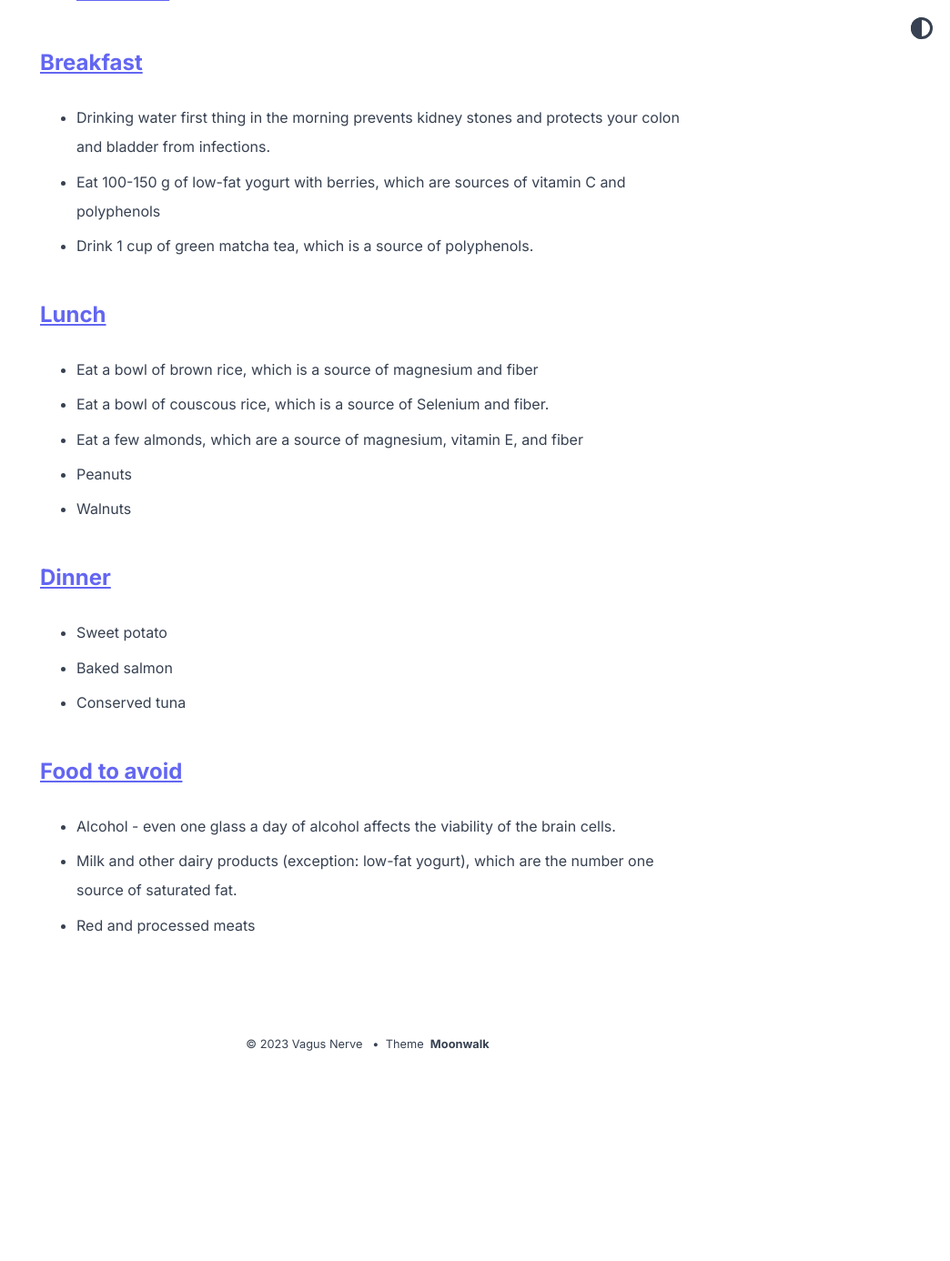
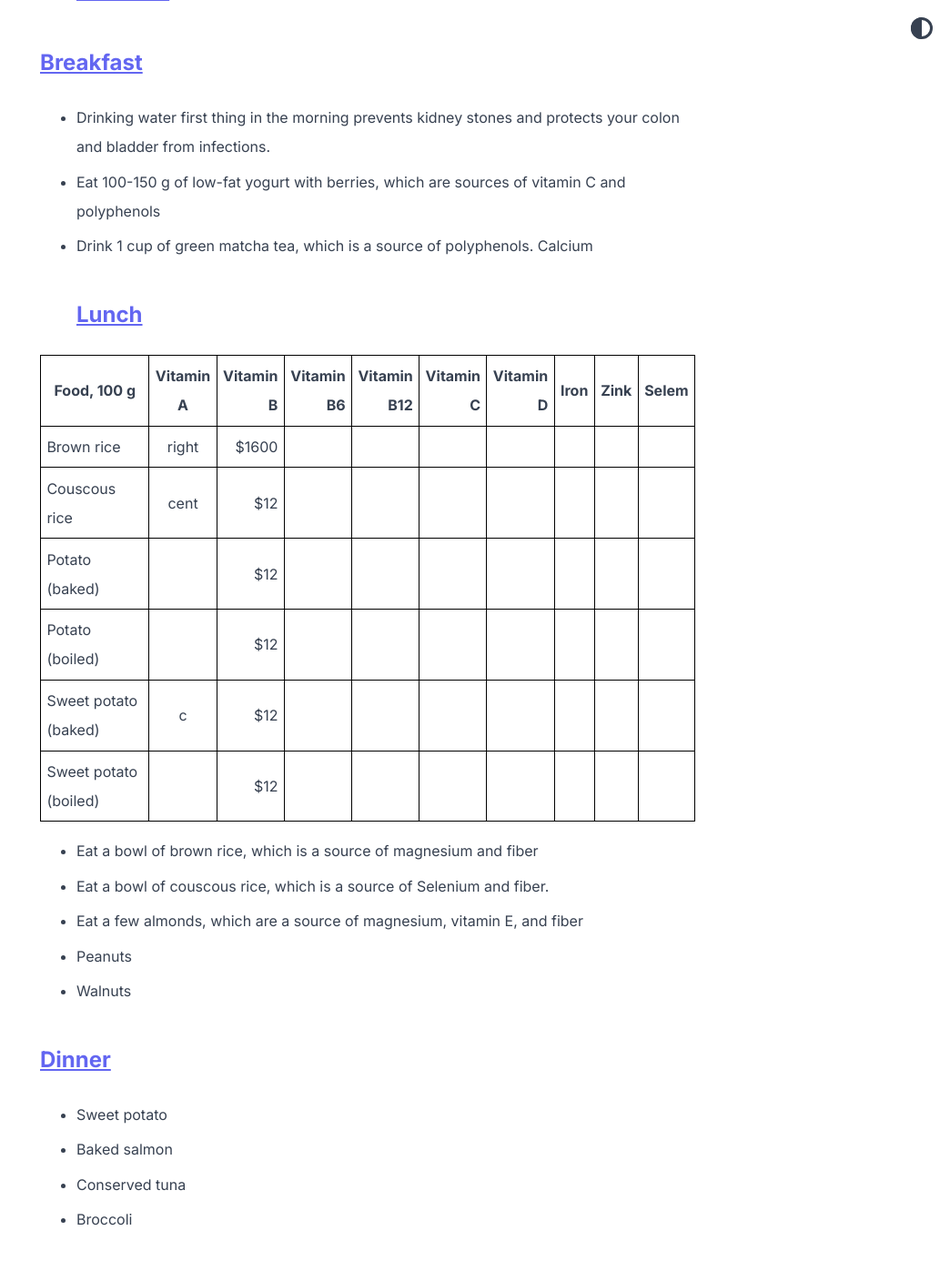
Before and after one commit to abhinavs/moonwalk, a Jekyll site: the page built from _posts/2023-07-24-nutrition-pattern.md, in a window 1280 px wide and 1400 px high, scrolled down 588 px. Shown: the top 1386 px of the window at 91% size, without its empty margins (236-1280 px from the left). Built offline with Jekyll 4.4.1, drawn with Linux system fonts in a browser that asks for light colours; before the commit the page ends 1762 px from its top, so only the background shows below that; some of the changed text lies outside the part shown.

Commit message:
Update 2023-07-24-nutrition-pattern.md

```diff
--- a/_posts/2023-07-24-nutrition-pattern.md
+++ b/_posts/2023-07-24-nutrition-pattern.md
@@ -16,8 +16,19 @@ Based on a comparison of the nutritional values of different foods, results of s
 -  Drinking water first thing in the morning prevents kidney stones and protects your colon and bladder from infections.
 -  Eat 100-150 g of low-fat yogurt with berries, which are sources of vitamin C and polyphenols
 -  Drink 1 cup of green matcha tea, which is a source of polyphenols.
+Calcium
+## [Lunch](#lunch)
 
-## [Lunch](#lunch)
+|       Food, 100 g     |  Vitamin A  |  Vitamin B  | Vitamin B6  | Vitamin B12 |  Vitamin C  |  Vitamin D  |    Iron     |     Zink    | Selem
+| --------------------- |:-----------:| -----------:| -----------:| -----------:| -----------:| -----------:| -----------:| -----------:|
+| Brown rice            | right       | $1600       |
+| Couscous rice         | cent        |   $12       |
+| Potato (baked)        |             |   $12       |
+| Potato (boiled)       |             |   $12       |
+| Sweet potato (baked)  | c           |   $12       |
+| Sweet potato (boiled) |             |   $12      |
+
+
 
 -  Eat a bowl of brown rice, which is a source of magnesium and fiber
 -  Eat a bowl of couscous rice, which is a source of Selenium and fiber.
@@ -30,7 +41,7 @@ Based on a comparison of the nutritional values of different foods, results of s
 -  Sweet potato
 -  Baked salmon
 -  Conserved tuna
-
+-  Broccoli
 
 ## [Food to avoid](food-to-avoid)
 
```
